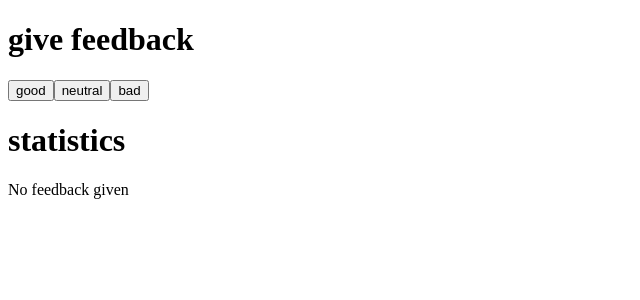
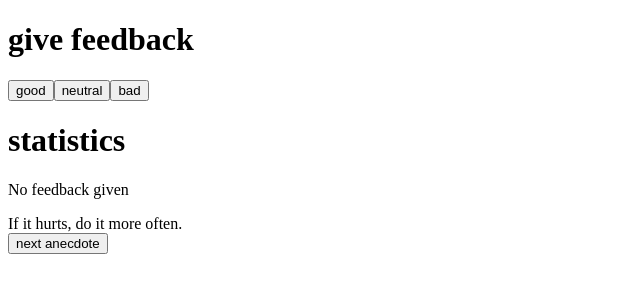
Before and after one commit to judeomondi/full-stack-open, a React (Vite) app in the folder part1/unicafe/: page / in a window 1280 px wide. Shown: the top 300 px of the page, without its empty margins (0-640 px from the left). Built offline with nearby package versions, Linux system fonts and the light colour scheme.

Commit message:
1.12*: anecdotes step 1

```diff
--- a/part1/unicafe/src/App.jsx
+++ b/part1/unicafe/src/App.jsx
@@ -60,6 +60,23 @@
 
   const positvePercentage = positive + " %"
 
+  const anecdotes = [
+    'If it hurts, do it more often.',
+    'Adding manpower to a late software project makes it later!',
+    'The first 90 percent of the code accounts for the first 90 percent of the development time...The remaining 10 percent of the code accounts for the other 90 percent of the development time.',
+    'Any fool can write code that a computer can understand. Good programmers write code that humans can understand.',
+    'Premature optimization is the root of all evil.',
+    'Debugging is twice as hard as writing the code in the first place. Therefore, if you write the code as cleverly as possible, you are, by definition, not smart enough to debug it.',
+    'Programming without an extremely heavy use of console.log is same as if a doctor would refuse to use x-rays or blood tests when diagnosing patients.',
+    'The only way to go fast, is to go well.'
+  ]
+
+  const [selected, setSelected] = useState(0)
+  const handleSelection = () => {
+    const randomNumber = Math.floor(Math.random() * 8);
+    setSelected(randomNumber);
+  }
+
   return (
     <div>
       <Header text="give feedback"/>
@@ -68,6 +85,10 @@
       <Button onClick={handleBadClick} text="bad"/>
       <Header text="statistics"/>
       <Statistics good={good} bad={bad} neutral={neutral} all={total} average={average} positive={positvePercentage}/>
+      <div>
+      {anecdotes[selected]}
+      </div>
+      <Button onClick={handleSelection} text="next anecdote"/>
     </div>
   )
 }
```
